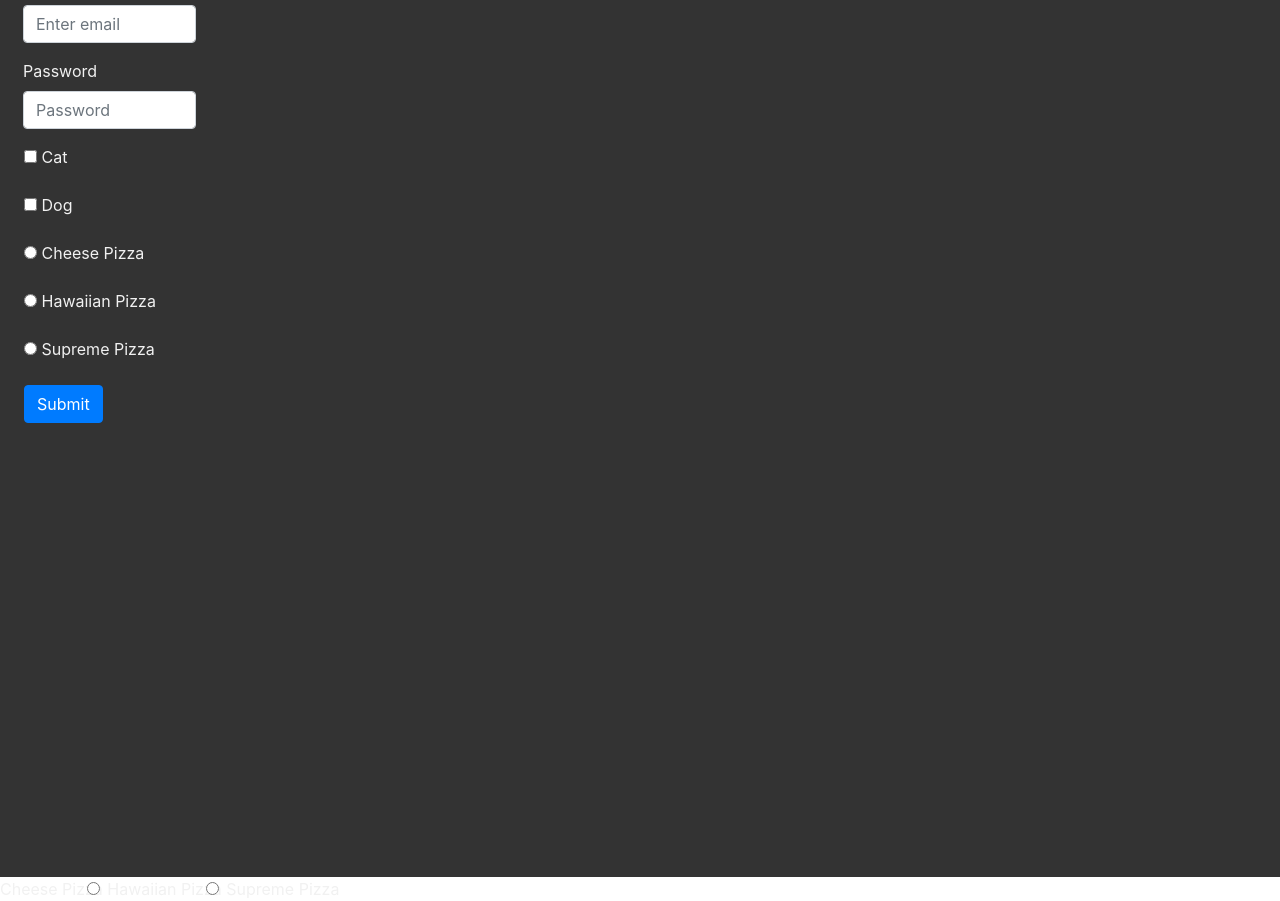
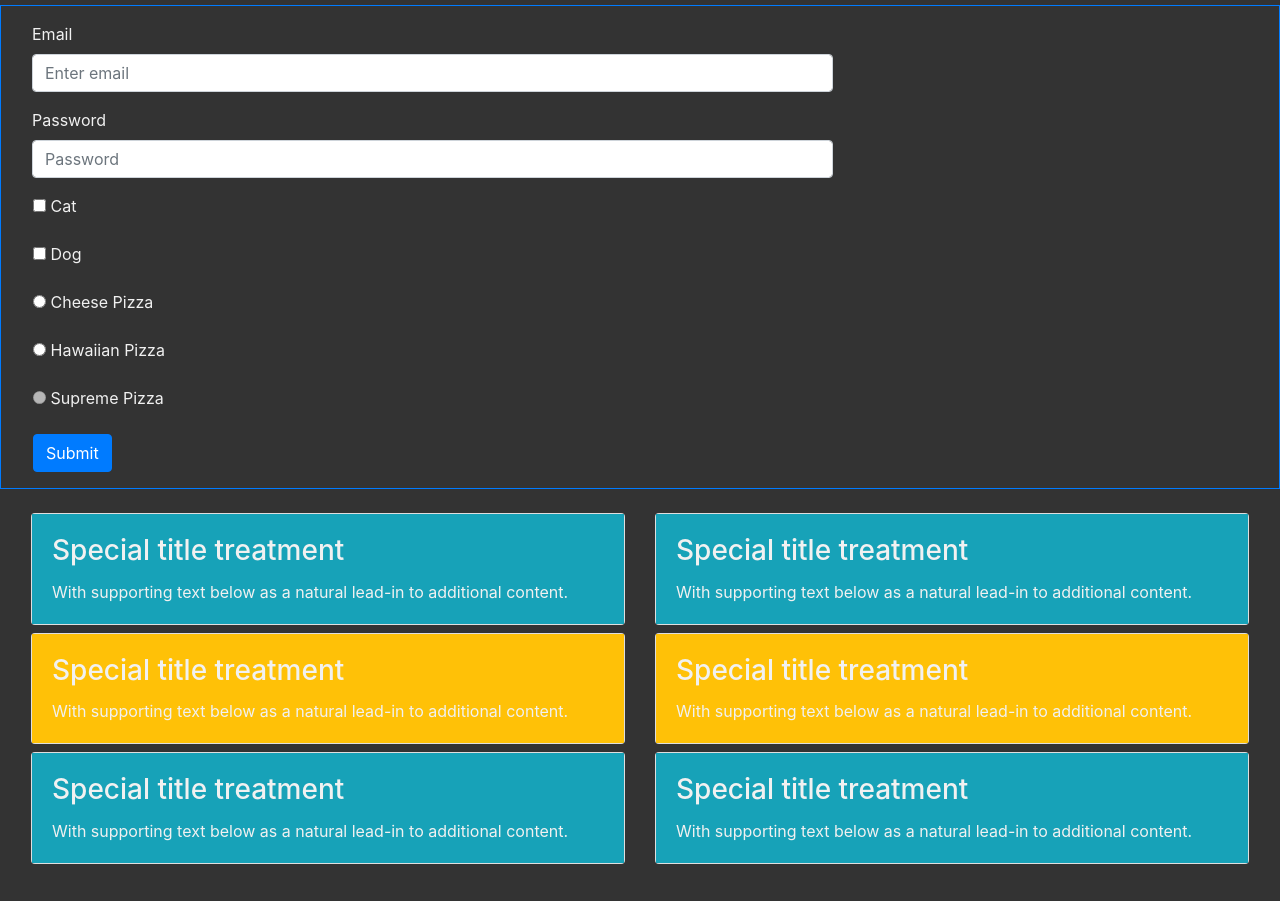
Before and after one commit to RyanUnruh/Bootstrap-4-Drills, a plain HTML site: page index.html in a window 1280 px wide. Shown: the part 123-1024 px from the top of the page. After the commit the page ends 1003 px from the top, so only its background shows below. Drawn offline with nearby package versions, Linux system fonts and the light colour scheme.

Commit message:
Change2pm

```diff
--- a/index.html
+++ b/index.html
@@ -16,7 +16,7 @@
     <div class="row justify-content-center">
       <h1>“First Boostrap Project”</h1>
     </div>
-    <div class="row">
+    <div class="row p-4">
       <div class="col-4 bg-info">DIV1</div>
       <div class="col-4 bg-primary">DIV3</div>
       <div class="col-4 bg-warning">DIV3</div>
@@ -24,7 +24,7 @@
 
     <div class="row">
 
-      <form class="pt-3 pl-2">
+      <form class="col-12 p-3 border border-primary">
         <div class="form-group col-8">
           <label for="exampleInputEmail1">Email</label>
           <input type="email" class="form-control" id="exampleInputEmail1" aria-describedby="emailHelp"
@@ -53,45 +53,73 @@
             <label for="Hawaiian Pizza"> Hawaiian Pizza</label>
           </div>
           <div class="form-group">
-            <input type="radio">
+            <input type="radio" disabled>
             <label for="Supreme Pizza"> Supreme Pizza</label>
           </div>
           <button type="submit" class="btn btn-primary">Submit</button>
         </div>
+      </form>
+    </div>
 
-
-
-      </form>
+    <div class="row p-3">
+      <div class="col-sm-6 pt-2">
+        <div class="card">
+          <div class="card-body bg-info">
+            <h3 class="card-title">Special title treatment</h3>
+            <p class="card-text">With supporting text below as a natural lead-in to additional content.</p>
+          </div>
+        </div>
+      </div>
+      <div class="col-sm-6  pt-2">
+        <div class="card">
+          <div class="card-body bg-info">
+            <h3 class="card-title">Special title treatment</h3>
+            <p class="card-text">With supporting text below as a natural lead-in to additional content.</p>
+          </div>
+        </div>
+      </div>
+      <div class="col-sm-6  pt-2">
+        <div class="card">
+          <div class="card-body bg-warning">
+            <h3 class="card-title">Special title treatment</h3>
+            <p class="card-text">With supporting text below as a natural lead-in to additional content.</p>
+          </div>
+        </div>
+      </div>
+      <div class="col-sm-6  pt-2">
+        <div class="card">
+          <div class="card-body bg-warning">
+            <h3 class="card-title">Special title treatment</h3>
+            <p class="card-text">With supporting text below as a natural lead-in to additional content.</p>
+          </div>
+        </div>
+      </div>
+      <div class="col-sm-6  pt-2">
+        <div class="card">
+          <div class="card-body bg-info">
+            <h3 class="card-title">Special title treatment</h3>
+            <p class="card-text">With supporting text below as a natural lead-in to additional content.</p>
+          </div>
+        </div>
+      </div>
+      <div class="col-sm-6  pt-2">
+        <div class="card">
+          <div class="card-body bg-info">
+            <h3 class="card-title">Special title treatment</h3>
+            <p class="card-text">With supporting text below as a natural lead-in to additional content.</p>
+          </div>
+        </div>
+      </div>
     </div>
 
 
 
 
+
+    <!-- Container div -->
   </div>
 
 
-
-  <input class="form-check-input" type="radio" name="exampleRadios" id="exampleRadios1" value="option1" checked>
-  <label class="form-check-label" for="exampleRadios1">
-    Cheese Pizza
-  </label>
-
-
-  <input class="form-check-input" type="radio" name="exampleRadios" id="exampleRadios2" value="option2">
-  <label class="form-check-label" for="exampleRadios2">
-    Hawaiian Pizza
-  </label>
-
-
-  <input class="form-check-input" type="radio" name="exampleRadios" id="exampleRadios3" value="option3">
-  <label class="form-check-label" for="exampleRadios3">
-    Supreme Pizza
-  </label>
-
-  </form>
-  </div>
-  </div>
-  </div>
 
 
 
--- a/styles.css
+++ b/styles.css
@@ -1,3 +1,4 @@
 body{
   color: #f1f1f1;
+  background-color: #333;
 }
```
